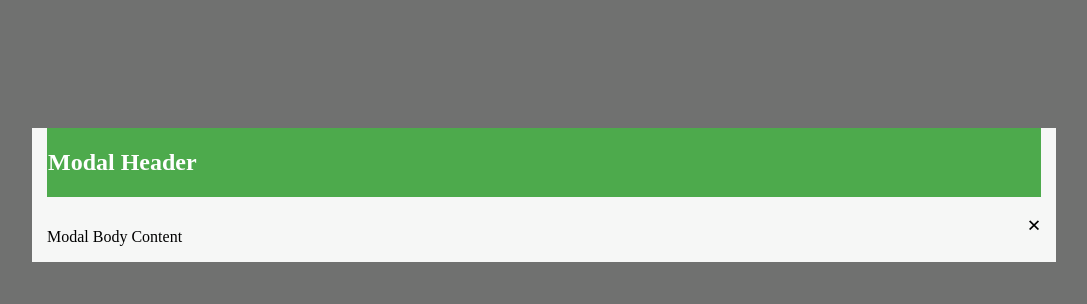
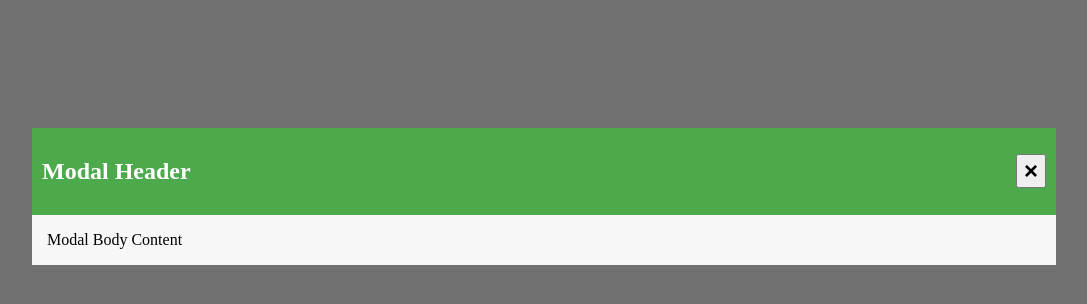
Before and after one commit to acciojob/css-modal-Haneef-Dudekula, a website: page main.html in a window 1280 px wide. Both pictures are taken after a click on the button "Open Modal". Shown: the whole page, without its empty margins (96-1183 px from the left). Drawn offline with Linux system fonts and the light colour scheme.

Commit message:
created a submission

```diff
--- a/main.html
+++ b/main.html
@@ -16,11 +16,11 @@
 
       <div class="modal-header">
         <h2>Modal Header</h2>
+        <button class="close-modal">&times</button>
       </div>
 
       <div class="modal-body">
         <p>Modal Body Content</p>
-        <span class="closeTab">&times;</span>
       </div>
 
     </div>
--- a/script.js
+++ b/script.js
@@ -1,6 +1,6 @@
 const openButton = document.getElementById("openModal");
 const modal = document.querySelector(".modal")
-const closeButton = document.querySelector(".closeTab")
+const closeButton = document.querySelector(".close-modal")
 
 openButton.onclick = () => {
   modal.style.display = "block";
--- a/styles.css
+++ b/styles.css
@@ -14,20 +14,21 @@
 	margin:10%;
 }
 .modal-header{
+	display:flex;
+	justify-content:space-between;
 	background-color:#4DAA4C;
 	color:white;
-	padding:1px;
-	margin:15px;
+	padding:10px;
+	align-items:center;
 }
 .modal-body{
 	display:flex;
 	justify-content:space-between;
 	margin-right: 15px;
 	margin-left: 15px;
-
 }
 
-.closeTab {
+.close-modal {
   font-size: 24px;
   font-weight: bold;
   cursor: pointer;
```
